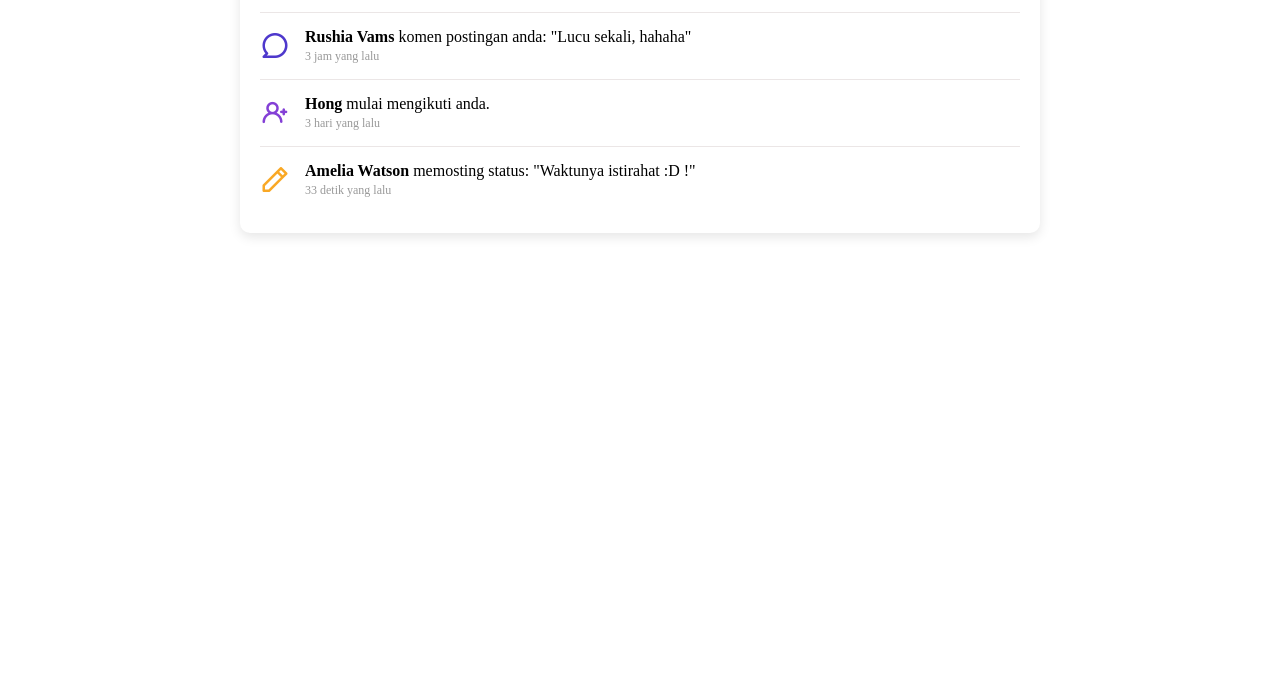
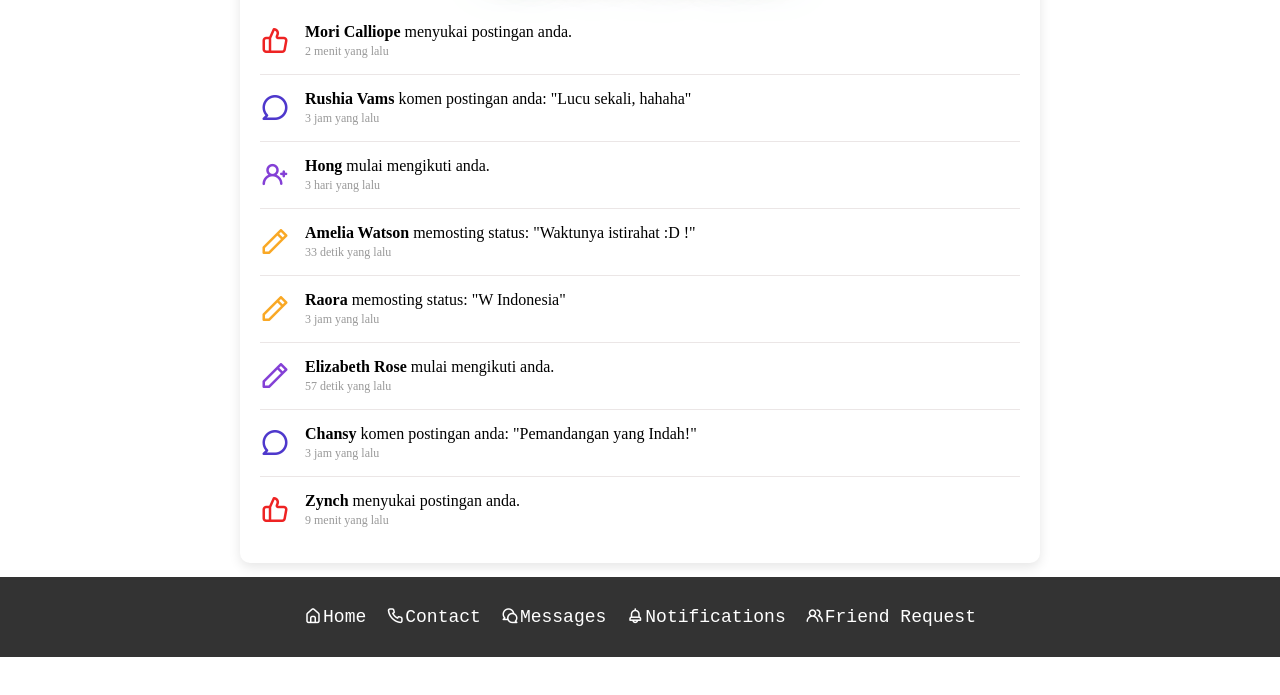
Before and after one commit to RickyWGit/Midtest-FrontEndProgramming, a plain HTML site: page notifications.html in a window 1280 px wide. Shown: the part 451-1146 px from the top of the page. Before the commit the page ends 800 px from the top, so only its background shows below. Drawn offline with nearby package versions, Linux system fonts and the light colour scheme.

Commit message:
Add footer

```diff
--- a/notifications.html
+++ b/notifications.html
@@ -23,6 +23,7 @@
         </header>
     </nav>
 
+    <main>
         <section class="notifications-list">
             <h2 class="notifications-title">Notifications</h2>
 
@@ -57,7 +58,51 @@
                     <span class="notification-time">33 detik yang lalu</span>
                 </div>
             </div>
+
+            <div class="notification-item">
+                <i class="uil uil-pen notification-icon post-icon"></i>
+                <div class="notification-info">
+                    <p><strong>Raora</strong> memosting status: "W Indonesia"</p>
+                    <span class="notification-time">3 jam yang lalu</span>
+                </div>
+            </div>
+
+            <div class="notification-item">
+                <i class="uil uil-pen notification-icon follow-icon"></i>
+                <div class="notification-info">
+                    <p><strong>Elizabeth Rose</strong> mulai mengikuti anda.</p>
+                    <span class="notification-time">57 detik yang lalu</span>
+                </div>
+            </div>
+
+            <div class="notification-item">
+                <i class="uil uil-comment notification-icon comment-icon"></i>
+                <div class="notification-info">
+                    <p><strong>Chansy</strong> komen postingan anda: "Pemandangan yang Indah!"</p>
+                    <span class="notification-time">3 jam yang lalu</span>
+                </div>
+            </div>
+
+            <div class="notification-item">
+                <i class="uil uil-thumbs-up notification-icon like-icon"></i>
+                <div class="notification-info">
+                    <p><strong>Zynch</strong> menyukai postingan anda.</p>
+                    <span class="notification-time">9 menit yang lalu</span>
+                </div>
+            </div>
+
         </section>
+    </main>
+
+    <footer>
+        <ul class="footer-links">
+            <li><a class="f-btn" href="index.html"><i class="uil uil-estate"></i>Home</a></li>
+            <li><a class="f-btn" href="contact.html"><i class="uil uil-phone"></i>Contact</a></li>
+            <li><a class="f-btn" href="messages.html"><i class="uil uil-comments"></i>Messages</a></li>
+            <li><a class="f-btn" href="notifications.html"><i class="uil uil-bell"></i>Notifications</a></li>
+            <li><a class="f-btn" href="friendreq.html"><i class="uil uil-users-alt"></i>Friend Request</a></li>
+        </ul>
+    </footer>
 
         <script src = "script.js"></script>
     </body>
--- a/style.css
+++ b/style.css
@@ -29,7 +29,6 @@ main .container {
     letter-spacing: 5px;
     text-shadow: 2px 4px 10px rgba(153, 196, 34, 0.1);
     animation: glow 1.5s ease-in-out infinite alternate;
-    margin: 20px 0;
     padding: 20px;
 }
 
@@ -848,3 +847,44 @@ header {
         flex-direction: column;
     }
 }
+
+/* footer.html */
+footer {
+    background-color: #333;
+    color: white;
+    padding: 0;
+    margin-top: 100px;
+    margin-bottom: 50px;
+    text-align: center;
+    position: relative;
+    bottom: 0;
+    width: 100%;
+}
+
+.footer-links {
+    list-style-type: none;
+    margin-top: 10px;
+    padding: 30px;
+    display: flex;
+    justify-content: center;
+    gap: 20px;
+}
+
+.footer-links li {
+    display: inline;
+}
+
+.footer-links a {
+    color: white;
+    text-decoration: none;
+    font-size: 18px;
+    transition: color 0.3s ease;
+}
+
+.footer-links a:hover {
+    color: #1e90ff;
+}
+
+.f-btn i {
+    margin-right: 1px;
+}
```
Also changed, not shown: contact.html (+10 -0 lines), friendreq.html (+10 -0 lines), index.html (+10 -0 lines), messages.html (+10 -1 lines).
